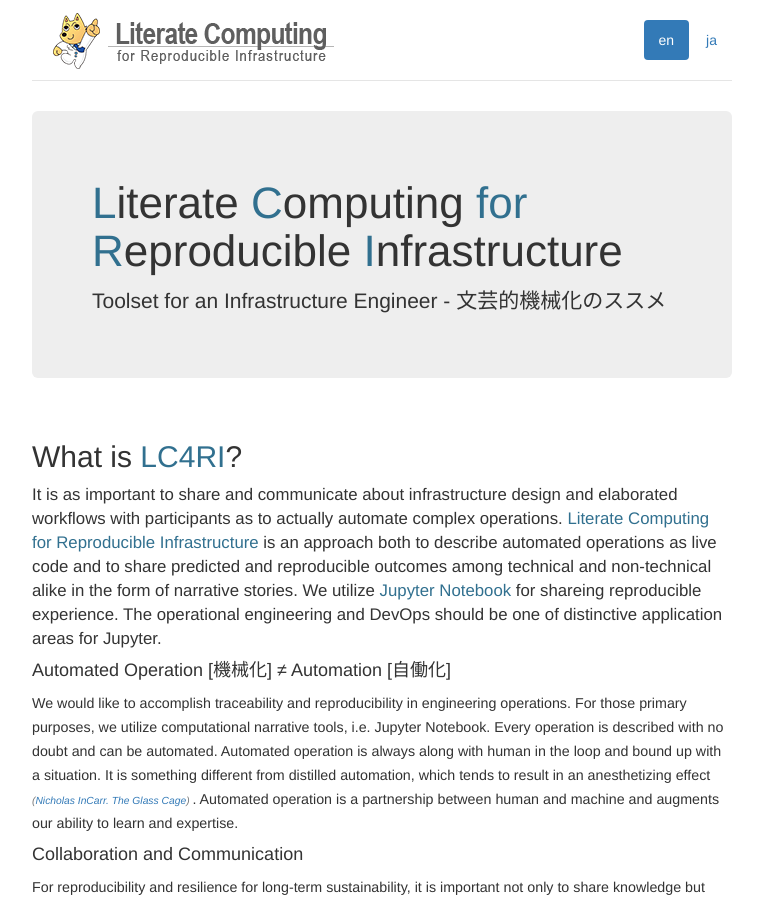
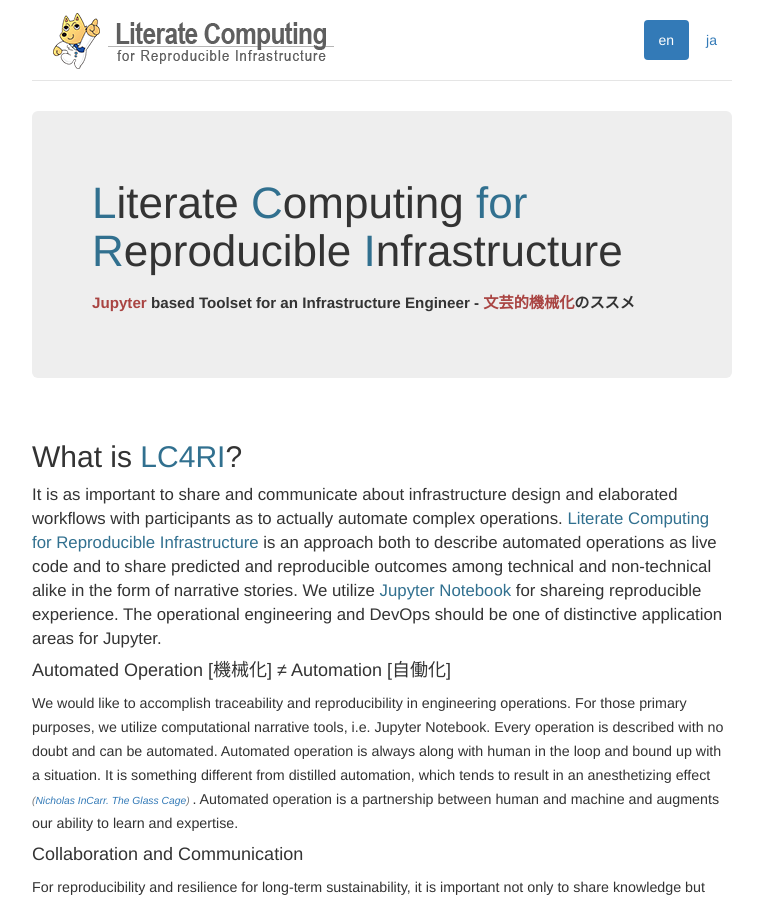
Before and after one commit to Literate-Computing/literate-computing.github.io, a Jekyll site: the page built from index.md, in a window 1280 px wide and 900 px high. Shown: the whole window, without its empty margins (258-1021 px from the left). Built offline with Jekyll 4.4.1, drawn with Linux system fonts in a browser that asks for light colours.

Commit message:
minor fix

```diff
--- a/index.md
+++ b/index.md
@@ -1,6 +1,6 @@
 ---
 title: <span class="text-info">L</span>iterate <span class="text-info">C</span>omputing <span class="text-info">for R</span>eproducible <span class="text-info">I</span>nfrastructure
-description: Toolset for an Infrastructure Engineer - 文芸的機械化のススメ
+description: <small><small><b><span class="text-danger">Jupyter</span> based Toolset for an Infrastructure Engineer - <span class="text-danger">文芸的機械化</span>のススメ</b></small></small>
 link_ja: index-ja.html
 layout: home
 ---
```
